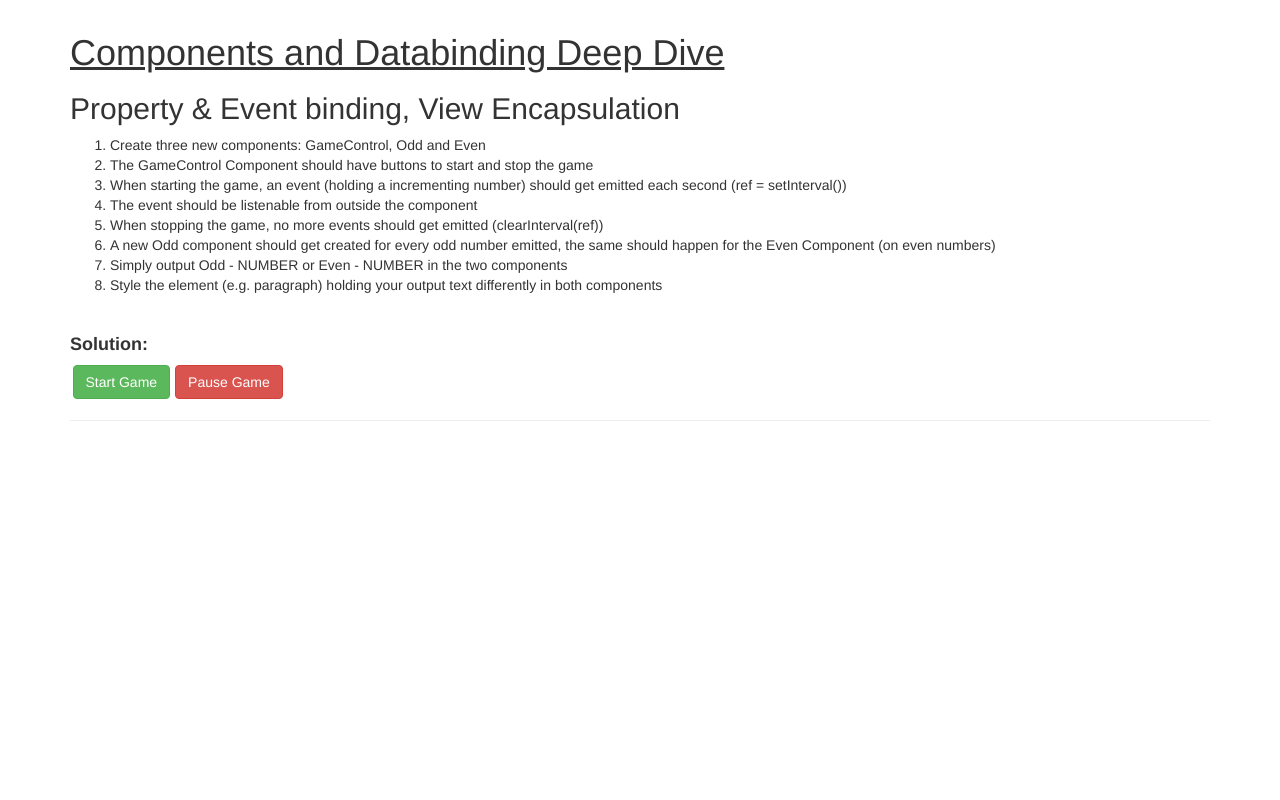
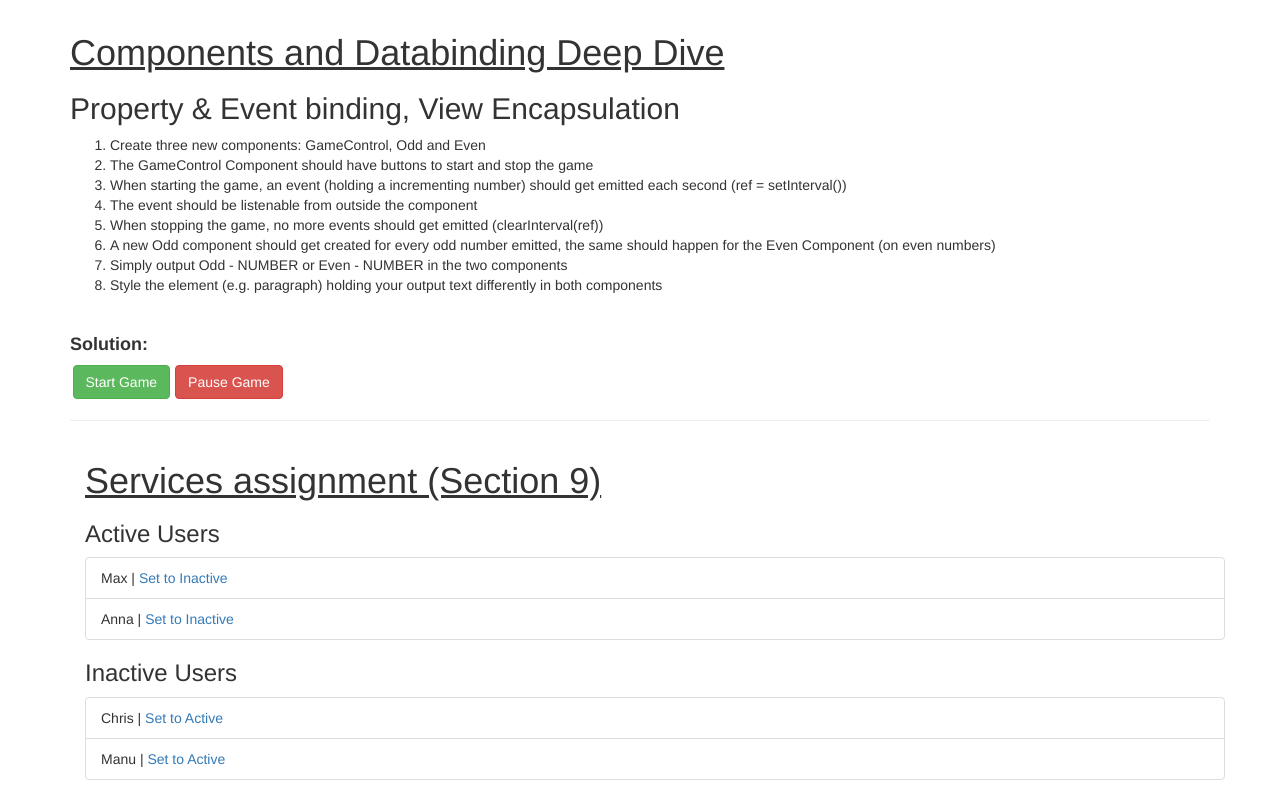
Before and after one commit to Felix-gto/0-angular_udemy_max-basics-servers-assignments, an Angular app: page / in a window 1280 px wide. Shown: the part 1381-2181 px from the top of the page. Before the commit the page ends 1822 px from the top, so only its background shows below. Built offline with nearby package versions, Linux system fonts and the light colour scheme.

Commit message:
Services - Section 9 assignment completed

```diff
--- /dev/null
+++ b/src/app/active-users/active-users.component.html
@@ -0,0 +1,8 @@
+<h3>Active Users</h3>
+<ul class="list-group">
+  <li
+    class="list-group-item"
+    *ngFor="let user of users; let i = index">
+    {{ user }} | <a href="#" (click)="onSetToInactive(i)">Set to Inactive</a>
+  </li>
+</ul>
--- /dev/null
+++ b/src/app/active-users/active-users.component.ts
@@ -0,0 +1,22 @@
+import { Component, OnInit } from '@angular/core';
+
+import { UserService } from '../users.service';
+
+@Component({
+  selector: 'app-active-users',
+  templateUrl: './active-users.component.html',
+  styleUrls: ['./active-users.component.css']
+})
+export class ActiveUsersComponent implements OnInit {
+  users: string[];
+
+  constructor(private userService: UserService) {}
+
+  ngOnInit() {
+    this.users = this.userService.activeUsers;
+  }
+
+  onSetToInactive(id: number) {
+    this.userService.setToInactive(id);
+  }
+}
--- a/src/app/app.component.html
+++ b/src/app/app.component.html
@@ -144,4 +144,23 @@
 
     </div>
   </div>
+
+
+
+  <div class="container">
+    <div class="row">
+      <div class="col-xs-12">
+
+        <h1>Services assignment (Section 9)</h1>
+        <!-- UsersService which manages the active and inactive users. -->
+        <!-- CounterService which counts the number of active->inactive and inactive->active actions. -->
+
+        <app-active-users></app-active-users>
+        <app-inactive-users></app-inactive-users>
+
+      </div>
+    </div>
+  </div>
+
+
 </div>
--- a/src/app/app.component.ts
+++ b/src/app/app.component.ts
@@ -1,9 +1,12 @@
 import { Component } from '@angular/core';
+
+import { UserService } from './users.service';
 
 @Component({
   selector: 'app-root',
   templateUrl: './app.component.html',
-  styleUrls: ['./app.component.css']
+  styleUrls: ['./app.component.css'],
+  providers: [UserService]
 })
 export class AppComponent {
 
--- /dev/null
+++ b/src/app/counter.service.ts
@@ -0,0 +1,14 @@
+export class CounterService {
+    activeToInactiveCounter = 0;
+    inactiveToActiveCounter = 0;
+
+    incrementActiveToInactive() {
+      this.activeToInactiveCounter++;
+      console.log('Active to Inactive: ' + this.activeToInactiveCounter);
+    }
+
+    incrementInActiveToActive() {
+      this.inactiveToActiveCounter++;
+      console.log('Inactive to Active: ' + this.inactiveToActiveCounter);
+    }
+}
--- /dev/null
+++ b/src/app/inactive-users/inactive-users.component.html
@@ -0,0 +1,8 @@
+<h3>Inactive Users</h3>
+<ul class="list-group">
+  <li
+    class="list-group-item"
+    *ngFor="let user of users; let i = index">
+    {{ user }} | <a href="#" (click)="onSetToActive(i)">Set to Active</a>
+  </li>
+</ul>
--- /dev/null
+++ b/src/app/inactive-users/inactive-users.component.ts
@@ -0,0 +1,22 @@
+import { Component, OnInit } from '@angular/core';
+
+import { UserService } from '../users.service';
+
+@Component({
+  selector: 'app-inactive-users',
+  templateUrl: './inactive-users.component.html',
+  styleUrls: ['./inactive-users.component.css']
+})
+export class InactiveUsersComponent implements OnInit {
+  users: string[];
+
+  constructor(private userService: UserService) {}
+
+  ngOnInit() {
+    this.users = this.userService.inactiveUsers;
+  }
+
+  onSetToActive(id: number) {
+    this.userService.setToActive(id);
+  }
+}
--- /dev/null
+++ b/src/app/users.service.ts
@@ -0,0 +1,23 @@
+import { Injectable } from '@angular/core';
+
+import { CounterService } from './counter.service';
+
+@Injectable()
+export class UserService {
+  activeUsers = ['Max', 'Anna'];
+  inactiveUsers = ['Chris', 'Manu'];
+
+  constructor(private counterService: CounterService) {}
+
+  setToActive(id: number) {
+    this.activeUsers.push(this.inactiveUsers[id]);
+    this.inactiveUsers.splice(id, 1);
+    this.counterService.incrementInActiveToActive();
+  }
+
+  setToInactive(id: number) {
+    this.inactiveUsers.push(this.activeUsers[id]);
+    this.activeUsers.splice(id, 1);
+    this.counterService.incrementActiveToInactive();
+  }
+}
```
Also changed, not shown: src/app/app.module.ts (+11 -2 lines), src/app/active-users/active-users.component.css (added), src/app/inactive-users/inactive-users.component.css (added).
